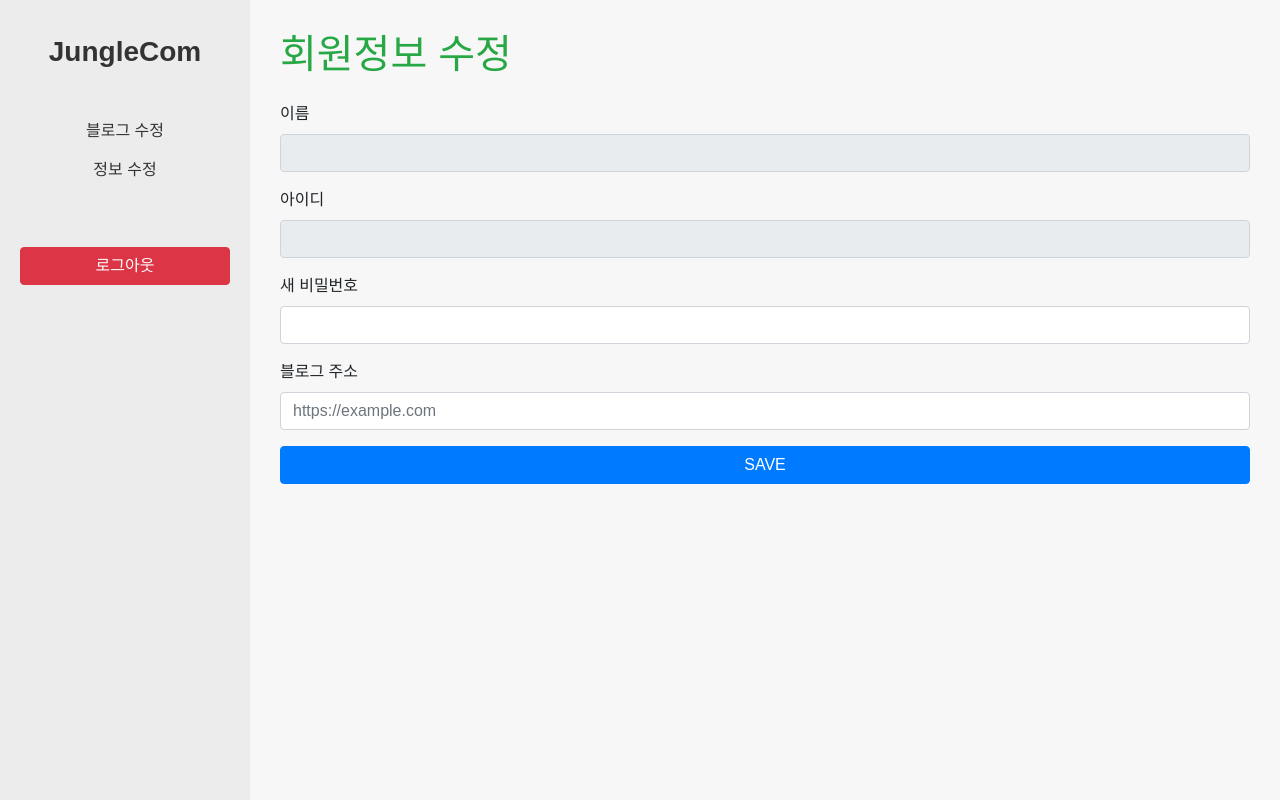
After one commit to Gastbylostlove/junglecom_back, a Flask app: template kraftcom/templates/profile_edit.html in a window 1280 px wide. The commit adds this page. Run offline with Flask 3, Linux system fonts and the light colour scheme; the template is opened without the code that fills it, so the values that code supplies are empty.

Commit message:
merge file

```diff
--- a/kraftcom/app.py
+++ b/kraftcom/app.py
@@ -23,7 +23,7 @@ app = Flask(__name__)
 app.secret_key = SECRET_KEY
 
 # MongoDB 클라이언트 연결 및 DB 생성
-client = MongoClient(MONGO_URI)
+client = MongoClient('mongodb://abc1:abc1@54.180.249.140:27017')
 db = client[MONGO_DB_NAME]
 
 # DB 컬레션 참조 변수
@@ -34,9 +34,18 @@ posts_collection = db['posts']          # 게시글 정보 저장 컬렉션
 PAGE = 20       # 페이징 처리를 위한 한 페이지 당 카드 수
 
 # 회원 가입 페이지 반환
-@app.route('/register')
+@app.route('/register', methods=['POST', 'GET'])
 def register_page():
-    return render_template('register.html')
+    if request.method == 'GET':
+        return render_template('register.html')
+
+    data = request.form.to_dict()
+    required = ['name', 'id', 'password', 'email', 'season']        # 필수 항목만
+    if not all(data.get(f) for f in required):
+        return jsonify({'result': 'fail', 'message': '필수 항목을 모두 입력해주세요'}), 400
+
+    result = register_user(data, users_collection, crawlJobs_collection)
+    return redirect('./')
 
 # 로그인 페이지 반환
 @app.route('/login')
@@ -44,8 +53,11 @@ def login_page():
     return render_template('login.html')
 
 # 회원가입 요청 처리
-@app.route('/register', methods=['POST'])
+@app.route('/register', methods=['POST', 'GET'])
 def register():
+    if request.method == 'GET':
+        return render_template('register.html')
+
     data = request.form.to_dict()       # form 데이터를 딕셔너리로 변환
     required = ['name', 'id', 'password', 'email', 'season']        # 필수 입력 항목 목록
 
@@ -57,82 +69,72 @@ def register():
     result = register_user(data, users_collection, crawlJobs_collection)
     return redirect('./')
 
-# 로그인
+# # 로그인 요청 처리
 # @app.route('/login', methods=['POST'])
 # def login():
 #     data = request.form.to_dict()
-#     user_id = data.get('id')
-#     password = data.get('password')
+#     user_id = data.get('id')        # 아이디 추출
+#     password = data.get('password')     # 비밀번호 추출
 
+#     # 아이디 또는 비밀번호 하나라도 없으면 에러 발생
 #     if not user_id or not password:
-#         return "ID와 비밀번호를 입력해주세요.", 400     # ID 또는 PW가 비어 있을 경우 400 반환
+#         return "ID와 비밀번호를 입력해주세요.", 400
 
-#     result = login_user(user_id, password, users_collection, SECRET_KEY)    # login_user 모듈에서 사용자 존애 여부, 비밀번호 일치 검증
+#     # 로그인 서비스 함수 호출
+#     result = login_user(user_id, password, users_collection, SECRET_KEY)
+
 #     if result['result'] == 'success':
+#         user = get_user_by_id(user_id, users_collection)
 
-#         # 로그인 성공 시  사용자 정보 가져오기
-#         user = users_collection.find_one({'id' : user_id})
+#         session['user_id'] = user_id
+#         session['profile_image'] = user.get('profile_image', 'default.png')  # None일 경우 default 처리
 
-#         # 사용자 정보 세션에 저장
-#         session['user_id'] = user_id
-#         session['profile_image'] = user.get('profile_image')
+#         print(f"Session profile_image: {session['profile_image']}")  # 디버깅용 출력
 
-#         response = make_response(redirect('/'))    # 로그인 성공 시 토큰 발급
+#         response = make_response(redirect('/'))
 #         token = result['token']
 
-#         # 세션 쿠키로 설정(브라우저 종료 시 사라짐)
 #         response.set_cookie(
-#             'access_token',     # 쿠키 이름
-#             token,              # 토큰 값
-#             httponly = True,    # js에서 접근 불가
-#             samesite = 'LAX',   # CSRF 완화
-#             secure = False      # HTTPS에서만 쿠키 전송
+#             'access_token',
+#             token,
+#             httponly=True,
+#             samesite='Lax',
+#             secure=True  # 배포 시 True로 변경 권장
 #         )
 #         return response
 #     else:
-#         return redirect('./')
+#         return result['message'], 401
 
-# 로그인 요청 처리
-@app.route('/login', methods=['POST'])
+
+@app.route('/login', methods=['POST', 'GET'])
 def login():
+    if request.method == 'GET':
+        return render_template('login.html')
+
     data = request.form.to_dict()
-    user_id = data.get('id')        # 아이디 추출
-    password = data.get('password')     # 비밀번호 추출
+    user_id = data.get('id')
+    password = data.get('password')
 
-    # 아이디 또는 비밀번호 하나라도 없으면 에러 발생
     if not user_id or not password:
-        return "ID와 비밀번호를 입력해주세요.", 400
+        return "ID와 비밀번호를 입력해주세요.", 400     # ID 또는 PW가 비어 있을 경우 400 반환
 
-    # 로그인 서비스 함수 호출
     result = login_user(user_id, password, users_collection, SECRET_KEY)
 
     if result['result'] == 'success':
-        # ✅ 로그인 성공: 사용자 정보 조회
-        user = get_user_by_id(user_id, users_collection)
-
-        # ✅ 세션에 사용자 정보 저장
-        session['user_id'] = user_id
-        session['profile_image'] = user.get('profile_image', 'default.png')  # None일 경우 default 처리
-
-        # 세션 저장 후 확인 (디버깅)
-        print(f"Session profile_image: {session['profile_image']}")  # 디버깅용 출력
-
-        # ✅ 응답에 토큰을 쿠키로 포함시켜 리다이렉트
-        response = make_response(redirect('/'))
+        response = make_response(redirect('/'))    # 로그인 성공 시 토큰 발급
         token = result['token']
 
+        # 세션 쿠키로 설정(브라우저 종료 시 사라짐)
         response.set_cookie(
-            'access_token',
-            token,
-            httponly=True,
-            samesite='Lax',
-            secure=True  # 배포 시 True로 변경 권장
+            'access_token',     # 쿠키 이름
+            token,              # 토큰 값
+            httponly = True,    # js에서 접근 불가
+            samesite = 'LAX',   # CSRF 완화
+            secure = False      # HTTPS에서만 쿠키 전송
         )
         return response
     else:
-        return result['message'], 401
-
-
+        return redirect('./')
 
 # 토큰 인증 필요할 경우 사용 (마이 페이지 사용 시)
 @app.route('/mypage')
@@ -155,11 +157,10 @@ def mypage():
     except jwt.InvalidTokenError:       # 토큰이 위조 되었거나 구조가 잘못된 경우
         return redirect('/login')       # 로그인 리다이텍트
 
-
 # 로그아웃
 @app.route('/logout')
 def logout():
-    response = make_response(redirect('/login'))    # /logout에 접근했을 때, 서버가 login 페이지로 이동
+    response = make_response(redirect('/'))    # /logout에 접근했을 때, 서버가 login 페이지로 이동
     response.set_cookie('access_token', '', max_age=0)  # 쿠키 삭제 : set_cookie는 쿠키를 설정하는 함수지만, value는 빈 문자열, max_age = 0(만료시간 0초라는 의미)을 함께 지정하면 쿠키 삭제 의미
     return response
 
@@ -171,27 +172,6 @@ def slice_page(cursor: int):
     subset = subset[: PAGE + 1]         # 다음 페이지 유무 확인용
     next_cur = subset[-1]["_id"] if len(subset) > PAGE else None    # 다음 커서 설정
     return subset[:PAGE], next_cur
-
-# @app.route("/")
-# def home():
-#     token = request.cookies.get('access_token')
-#     user_id = None
-
-#     if token:
-#         try:
-#             payload = jwt.decode(token, SECRET_KEY, algorithms=['HS256'])
-#             user_id = payload.get('id')
-
-#         except ExpiredSignatureError:
-#             print("token expired")
-#         except InvalidTokenError:
-#             print("invalid token")
-
-#     print(user_id)
-
-#     cards, next_cursor = slice_page(cursor=0) # 메인 화면에서는 cursor가 0
-#     return render_template("home.html", cards=cards, next_cursor=next_cursor, user_id=user_id)
-
 
 @app.route("/")
 def home():
@@ -230,8 +210,6 @@ def home():
         profile_image=profile_image
     )
 
-
-
 # 카드 데이터만 AJAX로 로드할 떄 사용되는 API
 @app.route("/api/cards")
 def api_cards():
@@ -240,26 +218,31 @@ def api_cards():
     html = render_template("_card_frag.html", cards=cards)      # 카드 프래그먼트 렌더링
     return jsonify(html=html, next_cursor=next_cursor)
 
-
 # 회원정보 수정
-@app.route("/mypage/edit", methods=['POST'])
+@app.route("/edit", methods=['POST', 'GET'])
 def update_user():
     token = request.cookies.get('access_token')  # 브라우저 쿠키에서 JWT 토큰을 가져옴
     if not token:
-        return jsonify({'result': 'fail', 'message': '인증이 필요합니다.'}), 401  # 인증 없으면 401 에러
+        # return jsonify({'result': 'fail', 'message': '인증이 필요합니다.'}), 401  # 인증 없으면 401 에러
+        redirect('/login')
 
     try:
         payload = jwt.decode(token, SECRET_KEY, algorithms=['HS256'])  # 토큰 복호화
         user_id = payload['id']  # 토큰에서 사용자 ID 추출
         user = users_collection.find_one({'id': user_id})  # DB에서 사용자 정보 조회
+        if not user:
+            # return jsonify({'result': 'fail', 'message': '사용자가 존재하지 않습니다.'}), 404  # 사용자가 없는 경우
+           return redirect('/login')
+    except (ExpiredSignatureError, InvalidTokenError):
+        return redirect('/login')
 
-        if not user:
-            return jsonify({'result': 'fail', 'message': '사용자가 존재하지 않습니다.'}), 404  # 사용자가 없는 경우
+    if request.method == 'GET':
+        return render_template('base.html', user=user)
 
-    except jwt.ExpiredSignatureError:  # 만료된 토큰 처리
-        return jsonify({'result': 'fail', 'message': '토큰이 만료되었습니다. 로그인해주세요.'}), 401
-    except jwt.InvalidTokenError:  # 잘못된 토큰 처리
-        return jsonify({'result': 'fail', 'message': '잘못된 토큰입니다. 다시 로그인해주세요.'}), 401
+    # except jwt.ExpiredSignatureError:  # 만료된 토큰 처리
+    #     return jsonify({'result': 'fail', 'message': '토큰이 만료되었습니다. 로그인해주세요.'}), 401
+    # except jwt.InvalidTokenError:  # 잘못된 토큰 처리
+    #     return jsonify({'result': 'fail', 'message': '잘못된 토큰입니다. 다시 로그인해주세요.'}), 401
 
     # 사용자 정보 수정 함수 호출
     data = request.json
@@ -270,6 +253,75 @@ def update_user():
     return jsonify(result)
 
 
+@app.route('/blog_edit', methods=['GET'])
+def blog_edit():
+    token = request.cookies.get('access_token')
+    if not token:
+        return redirect('/login')
+
+    try:
+        payload = jwt.decode(token, SECRET_KEY, algorithms=['HS256'])
+        user_id = payload['id']
+        user = users_collection.find_one({'id': user_id})
+        if not user:
+            return redirect('/login')
+    except (ExpiredSignatureError, InvalidTokenError):
+        return redirect('/login')
+
+    cards = list(posts_collection.find())
+
+    return render_template('blog_edit.html', cards=cards, user=user)
+
+@app.route('/profile_edit', methods=['GET'])
+def profile_edit():
+    token = request.cookies.get('access_token')
+    if not token:
+        return redirect('/login')
+
+    try:
+        payload = jwt.decode(token, SECRET_KEY, algorithms=['HS256'])
+        user_id = payload.get('id')
+        user = users_collection.find_one({'id': user_id})
+        if not user:
+            return redirect('/login')
+    except (ExpiredSignatureError, InvalidTokenError):
+        return redirect('/login')
+
+    return render_template('profile_edit.html', user=user)
+
+
+@app.route('/update_profile', methods=['POST'])
+def update_profile():
+    # 쿠키에서 토큰을 가져와 복호화
+    token = request.cookies.get('access_token')
+    if not token:
+        return redirect('/login')
+
+    try:
+        payload = jwt.decode(token, SECRET_KEY, algorithms=['HS256'])
+        user_id = payload.get('id')
+    except Exception as e:
+        return redirect('/login')
+
+    # 요청 데이터 가져오기
+    form_data = request.form.to_dict()
+    form_data['id'] = user_id  # 토큰에서 추출한 id를 form 데이터에 추가
+
+    # 서비스 함수 호출
+    result = update_user_info(form_data, users_collection)
+
+    # 처리 결과에 따라 응답
+    if result['result'] == 'success':
+        return render_template('profile_edit.html', message="수정 완료!", user=form_data)
+    else:
+        return render_template('profile_edit.html', message=result['message'], user=form_data)
+
+@app.route('/update_blog', methods=['POST'])
+def update_blog():
+    update_user_info
+    return
+
+
 
 if __name__ == '__main__':
     app.run(debug=True)
--- /dev/null
+++ b/kraftcom/templates/base.html
@@ -0,0 +1,70 @@
+<!DOCTYPE html>
+<html lang="ko">
+
+<head>
+  <meta charset="UTF-8">
+  <title>{% block title %}마이페이지{% endblock %}</title>
+  <link rel="stylesheet" href="https://cdn.jsdelivr.net/npm/bootstrap@4.6.0/dist/css/bootstrap.min.css">
+  <style>
+    body {
+      display: flex;
+      height: 100vh;
+      margin: 0;
+      font-family: Arial, sans-serif;
+    }
+
+    .sidebar {
+      width: 250px;
+      background: #ececec;
+      padding: 20px;
+      text-align: center;
+    }
+
+    .sidebar a {
+      color: #333;
+      text-decoration: none;
+      display: block;
+      margin: 15px 0;
+    }
+
+    .logout {
+      margin-top: 50px;
+      width: 100%;
+    }
+
+    .content {
+      flex: 1;
+      background: #f7f7f7;
+      padding: 30px;
+      overflow: auto;
+    }
+
+    h3 {
+      font-weight: bold;
+      margin-bottom: 50px;
+    }
+  </style>
+</head>
+
+<body>
+  <div class="sidebar">
+    <a href="{{ url_for('home')}}">
+      <h3>JungleCom</h3>
+    </a>
+    <nav>
+      <a href="{{ url_for('blog_edit')}}">블로그 수정</a>
+      <a href="{{ url_for('profile_edit')}}">정보 수정</a>
+    </nav>
+    <form action="{{ url_for('logout')}}" method="GET">
+      <button class="btn btn-danger logout">로그아웃</button>
+    </form>
+  </div>
+
+  <div class="content">
+    {% block content %}
+
+    {% endblock %}
+  </div>
+</body>
+
+</html>
--- /dev/null
+++ b/kraftcom/templates/profile_edit.html
@@ -0,0 +1,26 @@
+{% extends "base.html" %}
+{% block title %}정보 수정{% endblock %}
+
+{% block content %}
+<h1 class="mb-4 text-success">회원정보 수정</h1>
+<form action="{{ url_for('update_profile') }}" method="POST">
+  <div class="form-group">
+    <label>이름</label>
+    <input type="text" class="form-control" value="{{ user.name }}" disabled>
+  </div>
+  <div class="form-group">
+    <label>아이디</label>
+    <input type="text" class="form-control" value="{{ user.id }}" disabled>
+  </div>
+  <div class="form-group">
+    <label for="password">새 비밀번호</label>
+    <input type="password" id="password" name="password" class="form-control">
+  </div>
+  <div class="form-group">
+    <label for="blog">블로그 주소</label>
+    <input type="url" id="blog" name="blog" class="form-control" value="{{ user.blog or '' }}"
+      placeholder="https://example.com">
+  </div>
+  <button class="btn btn-primary btn-block">SAVE</button>
+</form>
+{% endblock %}
```
Also changed, not shown: kraftcom/templates/_edit_card_frag.html (added, +8 -0 lines), kraftcom/templates/blog_edit.html (added, +10 -0 lines), kraftcom/templates/home.html (+8 -7 lines), 1 other file.
